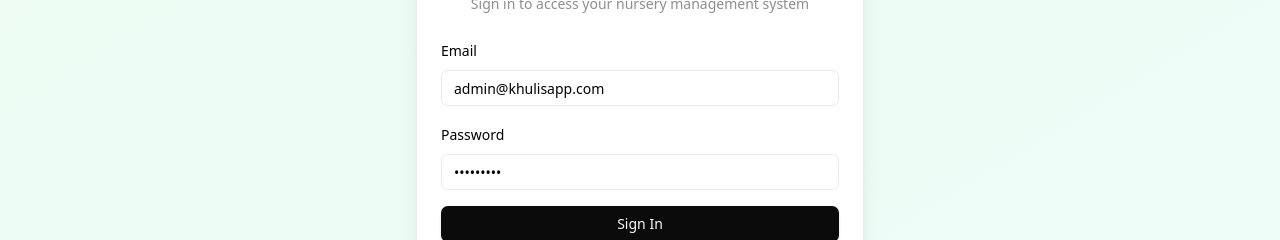
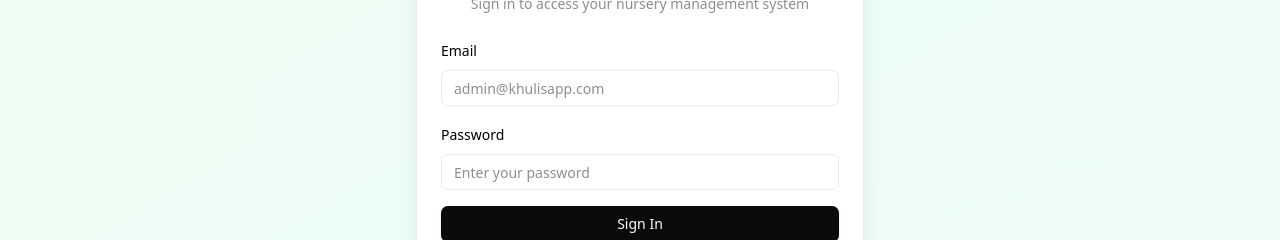
Before and after one commit to Vundz/sg-51715866-84a2-4173-a0c3-6f30f6eab96a-1777618500, a Next.js app: page / in a window 1280 px wide. Shown: the part 343-583 px from the top of the page. Built offline with nearby package versions, Linux system fonts and the light colour scheme; no server answers.

Commit message:
fix(auth): Remove hardcoded default credentials from login form

```diff
--- a/src/pages/index.tsx
+++ b/src/pages/index.tsx
@@ -13,8 +13,8 @@ import { Leaf, AlertCircle, Loader2 } from "lucide-react";
 export default function LoginPage() {
   const router = useRouter();
   const { user, loading: authLoading, login } = useAuth();
-  const [email, setEmail] = useState("admin@khulisapp.com");
-  const [password, setPassword] = useState("Admin123!");
+  const [email, setEmail] = useState("");
+  const [password, setPassword] = useState("");
   const [loading, setLoading] = useState(false);
   const [error, setError] = useState("");
   const [initializingAdmin, setInitializingAdmin] = useState(false);
```
